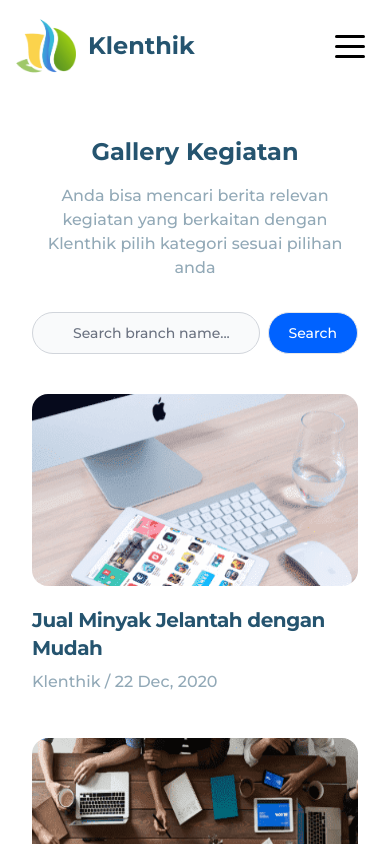
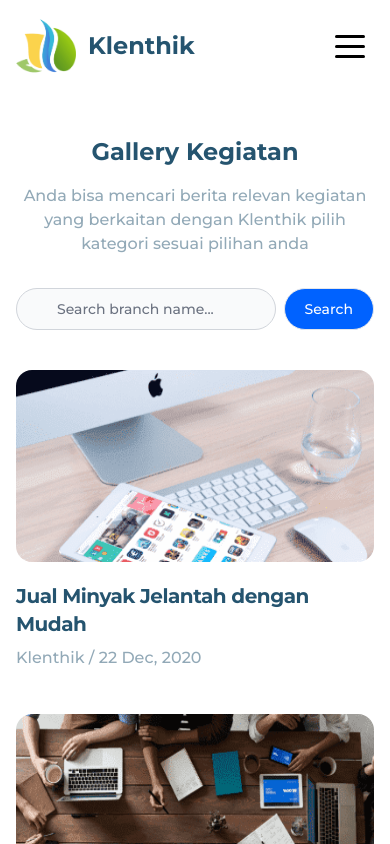
Before and after one commit to Fahmiali99/klenthik-app, a Next.js app: page /activity in a window 390 px wide. Shown: the top 844 px of the page. Built offline with nearby package versions, Linux system fonts and the light colour scheme.

Commit message:
mobile activity

```diff
--- a/src/pages/activity.tsx
+++ b/src/pages/activity.tsx
@@ -47,9 +47,6 @@ function Activity({ postMetadata }: any) {
       <Layout>
         <div className="relative">
           <Up />
-          <div className="flex justify-center">
-            <div className="w-screen  max-w-7xl mx-auto px-4 sm:px-6">
-              <div className=" pb-10">
           <Searching
             title="Gallery Kegiatan"
             about="Anda bisa mencari berita relevan kegiatan yang berkaitan dengan Klenthik pilih kategori sesuai pilihan anda"
@@ -58,7 +55,9 @@ function Activity({ postMetadata }: any) {
             handleFilter={handleFilterChange}
             filterData={filteredArticle}
           />
-                <div className="container mx-auto px-4 sm:px-4 md:px-4 lg:px-0">
+          <div className="flex justify-center">
+            <div className="w-screen max-w-7xl mx-auto px-4 sm:px-6">
+              <div className=" pb-10">
                 <div className="grid grid-cols-1 md:grid-cols-2 lg:grid-cols-3 gap-6 justify-center pb-10">
                   {currentTableData?.map((item: any, idx: any) => (
                     <ActivityPage
@@ -72,15 +71,14 @@ function Activity({ postMetadata }: any) {
                   ))}
                 </div>
               </div>
+            </div>
+          </div>
           <Pagination
             currentPage={currentPage}
             totalCount={totalCount}
             pageSize={PageSize}
             onPageChange={(page: number) => setCurrentPage(page)}
           />
-              </div>
-            </div>
-          </div>
         </div>
       </Layout>
     </div>
```
Lines whose indentation alone changed are shown as unchanged.
